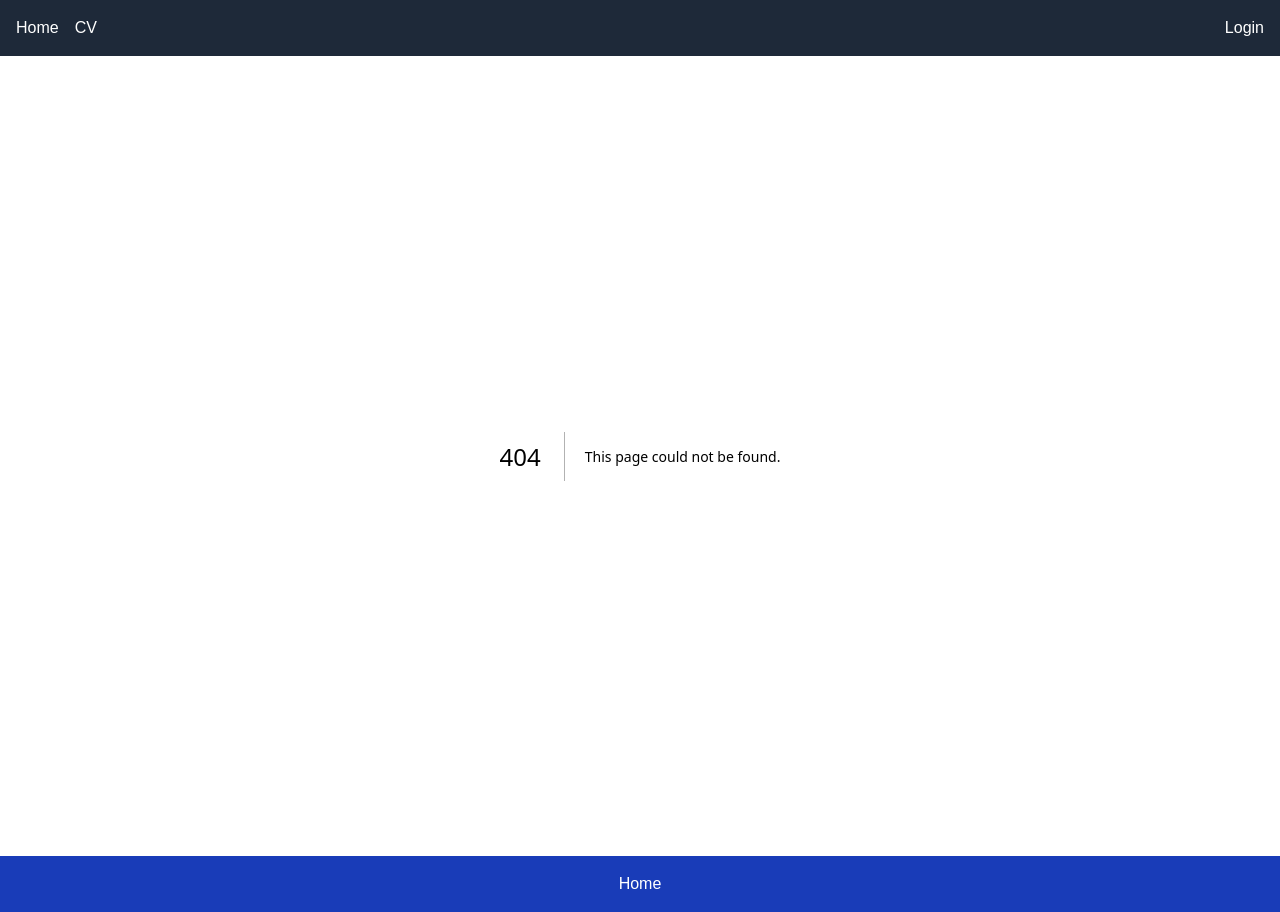
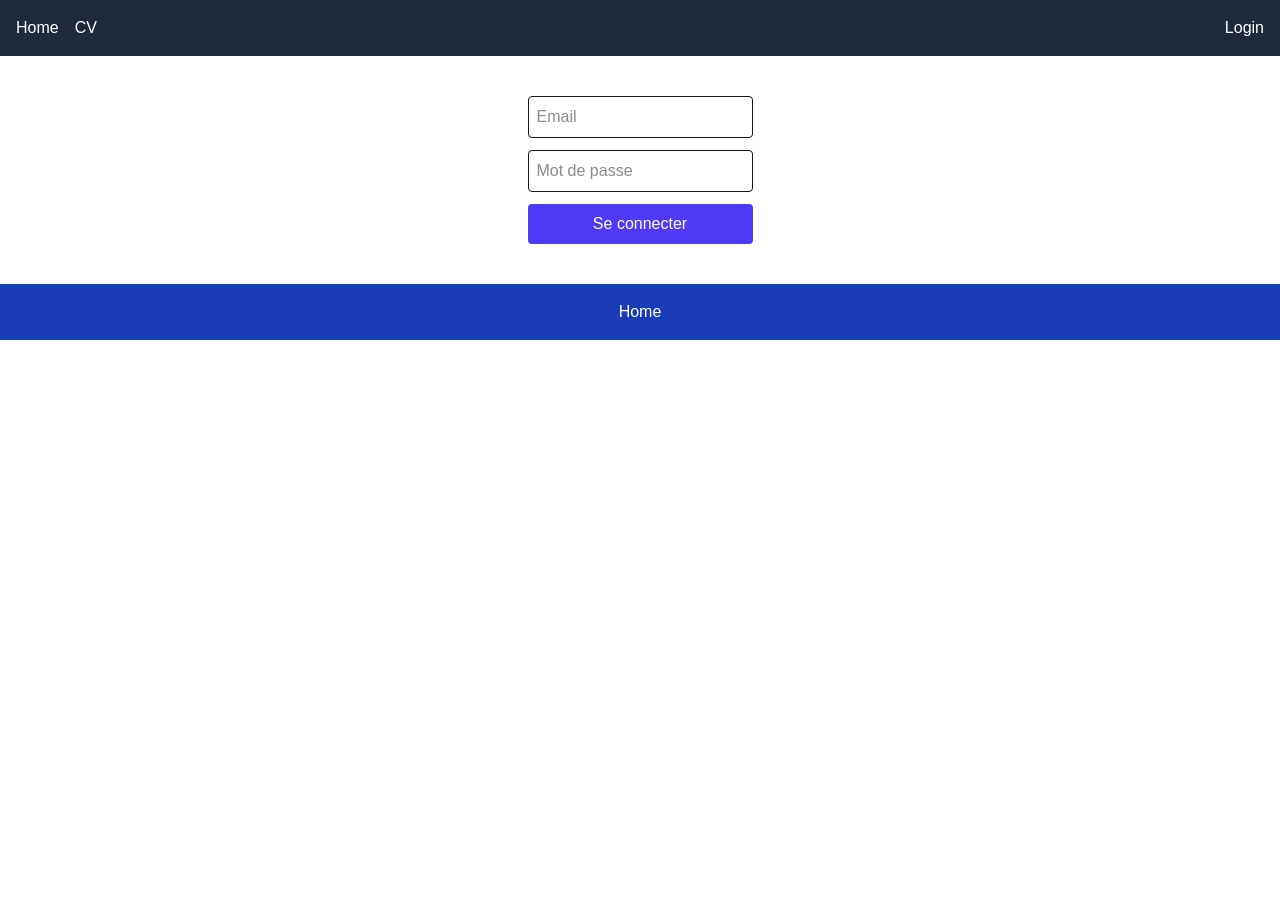
Before and after one commit to FlorianJUR/my-app, a Next.js app: page /Login in a window 1280 px wide. Before the commit this address had no page. After the commit the page ends 800 px from the top, so only its background shows below. Built offline with nearby package versions, Linux system fonts and the light colour scheme.

Commit message:
setup login

```diff
--- /dev/null
+++ b/app/Login/page.tsx
@@ -0,0 +1,12 @@
+import { Field } from "../components/field";
+import { Button } from "../components/button";
+
+export default function LoginPage() {
+  return (
+    <form className="flex flex-col gap-3 max-w-sm mx-auto mt-10 pb-10">
+      <Field type="email" placeholder="Email" />
+      <Field type="password" placeholder="Mot de passe" />
+      <Button type="submit">Se connecter</Button>
+    </form>
+  );
+}
--- /dev/null
+++ b/app/components/button.tsx
@@ -0,0 +1,5 @@
+import { ComponentProps } from "react";
+
+export function Button(props: ComponentProps<"button">) {
+  return <button className="bg-indigo-600 text-white p-2 rounded" {...props} />;
+}
--- /dev/null
+++ b/app/components/field.tsx
@@ -0,0 +1,5 @@
+import { ComponentProps } from "react";
+
+export function Field(props: ComponentProps<"input">) {
+  return <input className="border p-2 rounded" {...props} />;
+}
```
